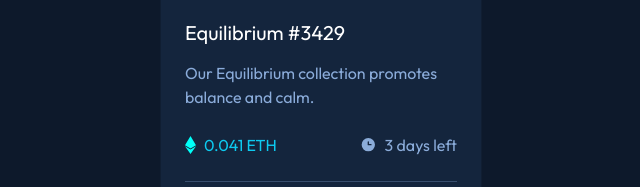
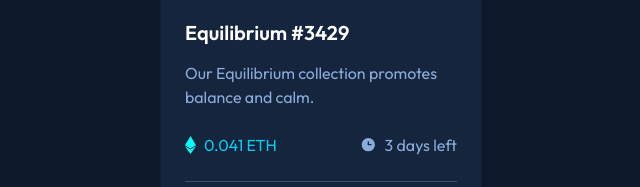
Before and after one commit to Tagert/Frontend_mentor_tasks, a plain HTML site: page 5_nft-preview-card-component-main/index.html in a window 1280 px wide. Shown: the part 418-605 px from the top of the page, 319-959 px from the left. Drawn offline with nearby package versions, Linux system fonts and the light colour scheme.

Commit message:
+ bold text

```diff
--- a/5_nft-preview-card-component-main/index.html
+++ b/5_nft-preview-card-component-main/index.html
@@ -36,7 +36,9 @@
             />
           </div>
           <div class="card-body px-0 py-4">
-            <h5 class="card-title mb-3 text-white">Equilibrium #3429</h5>
+            <h5 class="card-title mb-3 text-white fw-bold">
+              Equilibrium #3429
+            </h5>
             <p class="card-text another-color-text">
               Our Equilibrium collection promotes balance and calm.
             </p>
```
